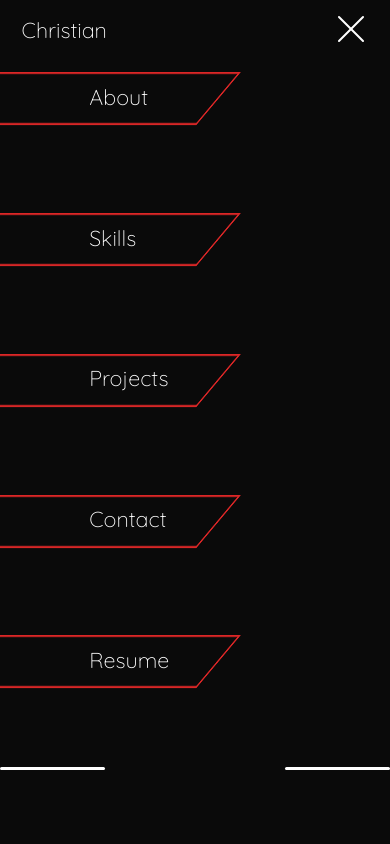
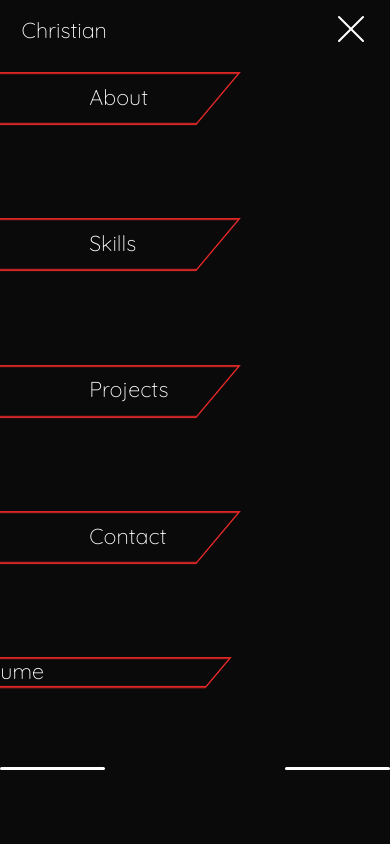
Before and after one commit to ChristianLow428/portfoliov1, a Next.js app: page / in a window 390 px wide. Both pictures are taken after a click on the element 350 px from the left and 28 px from the top of the page. Shown: the top 844 px of the page. Built offline with nearby package versions, Linux system fonts and the light colour scheme; some icons are missing.

Commit message:
changed resume in nav

```diff
--- a/components/Navbar/Right.tsx
+++ b/components/Navbar/Right.tsx
@@ -40,18 +40,21 @@ export default function Right({ mobile }: RightProps) {
     };
   }, [navState.open, mobile]);
 
-  // Unified nav links array including both internal scroll links and external links
   const navLinks = [
     { label: "About", to: "about", isExternal: false },
     { label: "Skills", to: "skills", isExternal: false },
     { label: "Projects", to: "projects", isExternal: false },
     { label: "Contact", to: "contact", isExternal: false },
-    {
-      label: "Resume",
-      url: "https://docs.google.com/document/d/1D2LHU3mNBmzIgbGSeYadmPyZNLVY2X3T/edit",
-      isExternal: true,
-    },
   ];
+
+  const resumeUrl =
+    "https://docs.google.com/document/d/1D2LHU3mNBmzIgbGSeYadmPyZNLVY2X3T/edit";
+
+  const handleExternalClick = (url: string) => {
+    // Open tab immediately to preserve user-initiated browser gesture
+    window.open(url, "_blank", "noopener,noreferrer");
+    closeNav();
+  };
 
   return (
     <>
@@ -66,19 +69,9 @@ export default function Right({ mobile }: RightProps) {
             key={link.label}
             className={styles.navbar_right_list_item}
           >
-            {link.isExternal ? (
-              <a
-                href={link.url}
-                target="_blank"
-                rel="noopener noreferrer"
-                onClick={closeNav}
-              >
-                {link.label}
-              </a>
-            ) : (
             <Link
               onClick={closeNav}
-                to={link.to!}
+              to={link.to}
               href={link.to}
               smooth
               duration={600}
@@ -86,9 +79,29 @@ export default function Right({ mobile }: RightProps) {
             >
               {link.label}
             </Link>
-            )}
           </motion.li>
         ))}
+
+        {/* Separate external Resume item entirely out of react-scroll flow */}
+        <motion.li
+          variants={itemVariants}
+          className={styles.navbar_right_list_item}
+        >
+          <button
+            type="button"
+            onClick={() => handleExternalClick(resumeUrl)}
+            style={{
+              background: "none",
+              border: "none",
+              padding: 0,
+              font: "inherit",
+              color: "inherit",
+              cursor: "pointer",
+            }}
+          >
+            Resume
+          </button>
+        </motion.li>
       </motion.ul>
 
       {mobile && (
```
Lines whose indentation alone changed are shown as unchanged.
